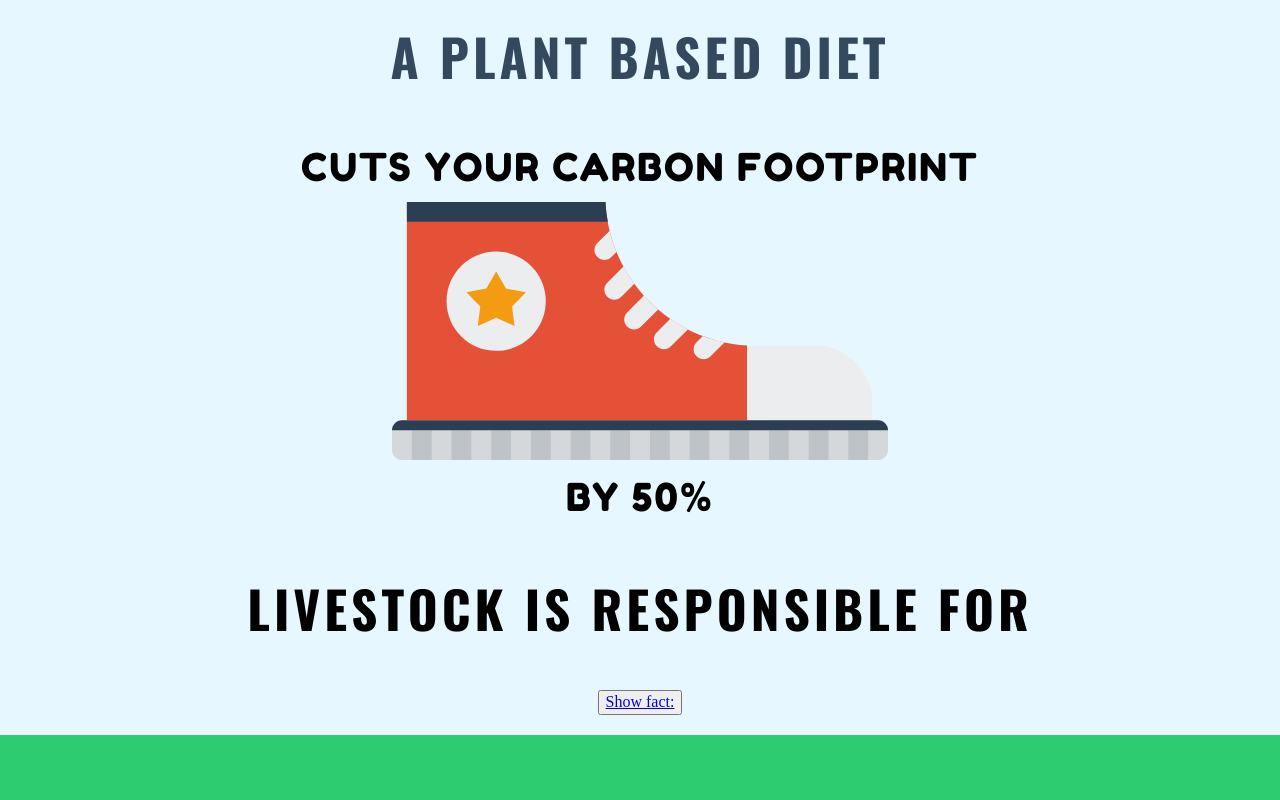
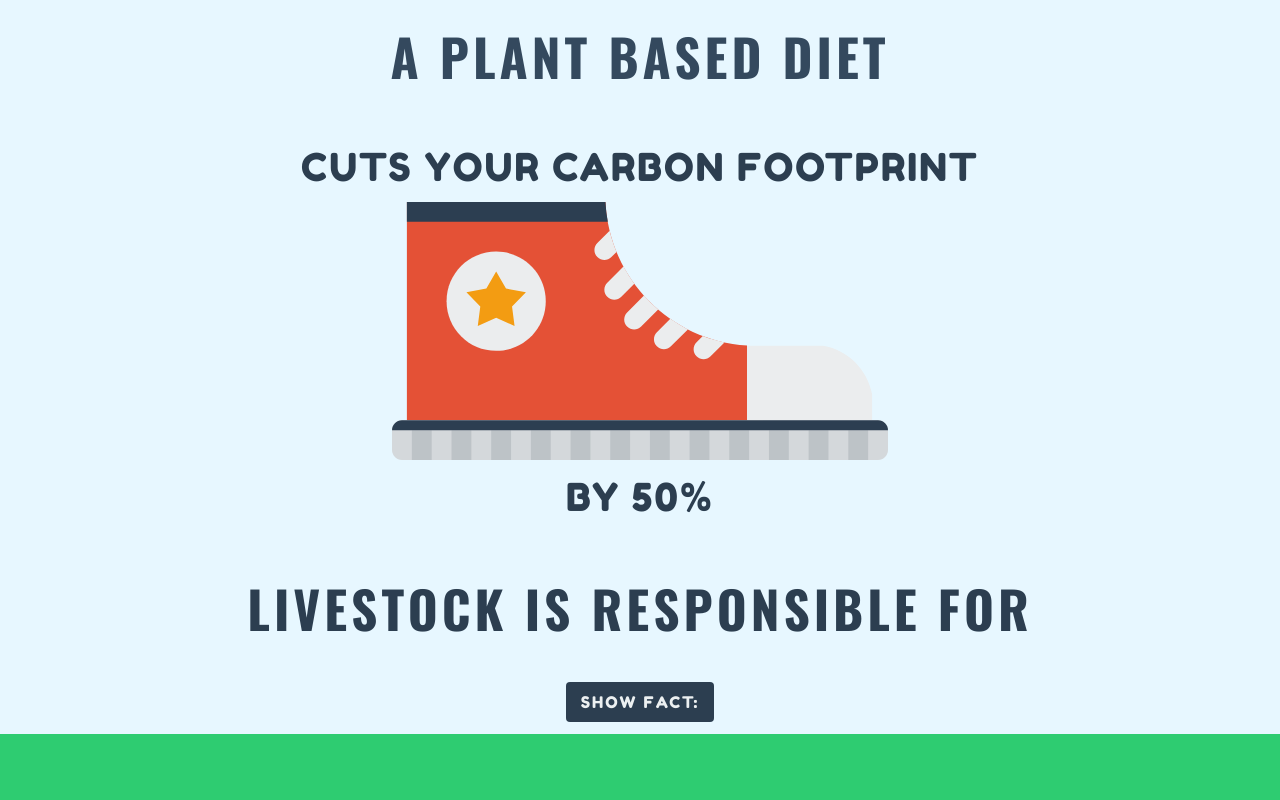
Before and after one commit to kevinmartinez/B_5-Interaktiv-Infographic, a plain HTML site: page index.html in a window 1280 px wide. Shown: the part 1360-2160 px from the top of the page. Drawn offline with nearby package versions, Linux system fonts and the light colour scheme.

Commit message:
fix a href styling

```diff
--- a/css/style.css
+++ b/css/style.css
@@ -47,21 +47,23 @@ section {
 }*/
 
 /* TODO: This is a helper class*/
+a {
+  text-decoration: none;
+}
+
 span  {
   color: #e8e820;
   font-weight: bold;
 }
 
-h4 {
-
-}
 
 p {
   color: #eee;
 }
 
 p,
-h4 {
+h4,
+a {
   font-family: 'Fredoka One';
   line-height: 1.5;
   letter-spacing: 2px;
@@ -108,6 +110,18 @@ h2 {
   transform: rotate(-1deg);
 }
 
+.livestock a {
+  margin: 0 auto;
+}
+
+.reveal-button {
+  background-color: #2C3E50;
+  padding: 10px 15px;
+  border-radius: 4px;
+  width: 300px;
+  margin: auto;
+  color: #ecf0f1;
+}
 
 /* 2. Layout
   Allow to divide page into sections and they contain several Modules
@@ -283,7 +297,7 @@ to { opacity: 1; }
 }
 
 .emission p {
-  color: #000;
+  color: #2c3e50;
 }
 
 .truck,
@@ -354,7 +368,7 @@ to { opacity: 1; }
 
 /* TODO: Climate change*/
 .diet-info p {
-  color: #000;
+  color: #2c3e50;
   text-align: center;
 }
 
@@ -363,7 +377,7 @@ to { opacity: 1; }
 }
 
 .livestock {
-  color: #000;
+  color: #2c3e50;
   text-align: center;
 }
 
@@ -423,12 +437,12 @@ to { opacity: 1; }
 }
 
 .deforestation-palm-agriculture h3 {
-  color: #fff;
+  color: #ecf0f1;
 }
 
 .rf-cleared-palm-oil h4,
 .rf-cleared-animal h4 {
-  color: #fff;
+  color: #ecf0f1;
   font-size: 2.5rem;
   margin: 0;
   text-align-last: center;
@@ -884,7 +898,7 @@ svg:not(:root) {
 }
 
 .paragraph-black p {
-  color: #000;
+  color: #2c3e50;
 }
 
 /*.animal-agriculture p:first-child {
--- a/index.html
+++ b/index.html
@@ -84,7 +84,7 @@
 
 
         <!-- Text Reveal -->
-        <button><a href="javascript:reveal('textReveal');">Show fact:</a></button>
+        <a href="javascript:reveal('textReveal');" class="reveal-button">Show fact:</a>
 
         <div id="textReveal" class="hide-text">
           <p>65%</p><p>Nitrous oxide emissions</p>
```
